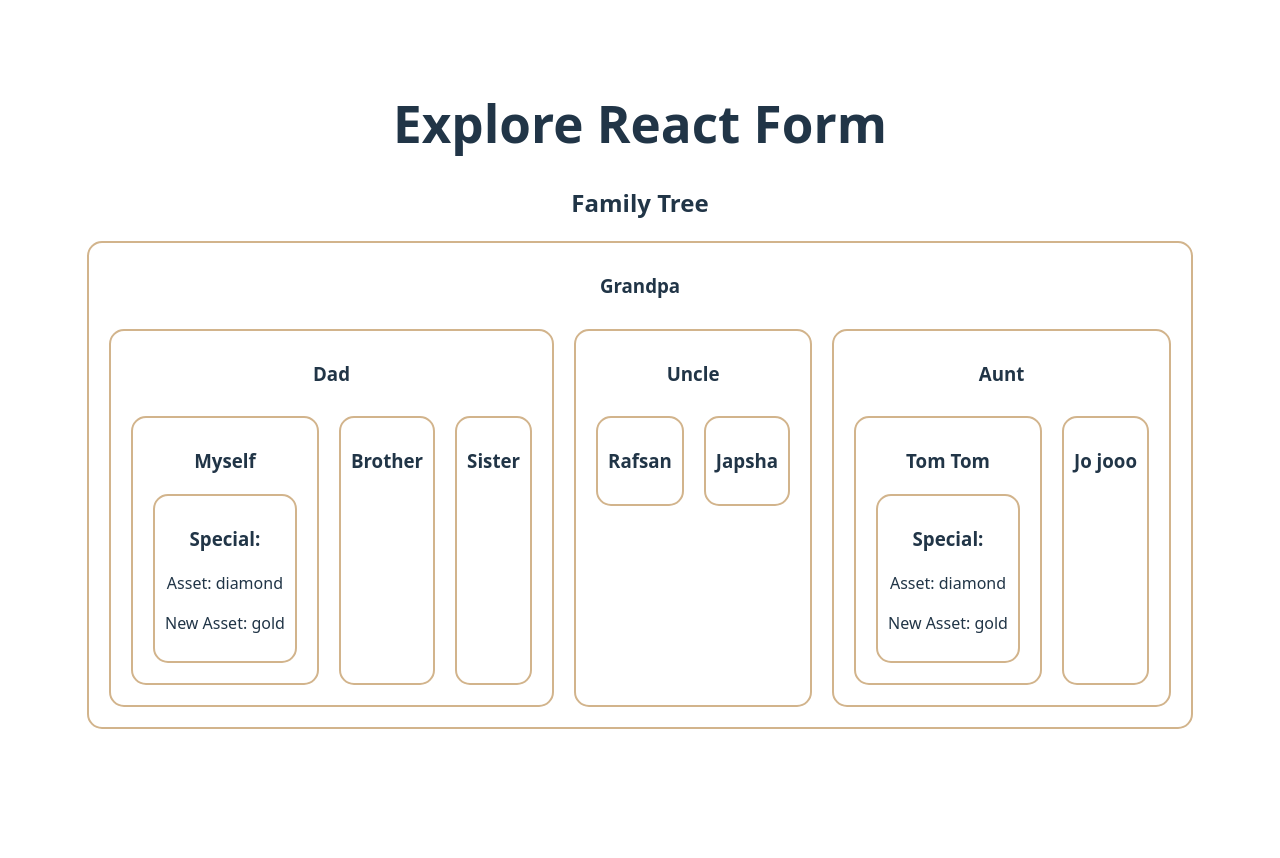
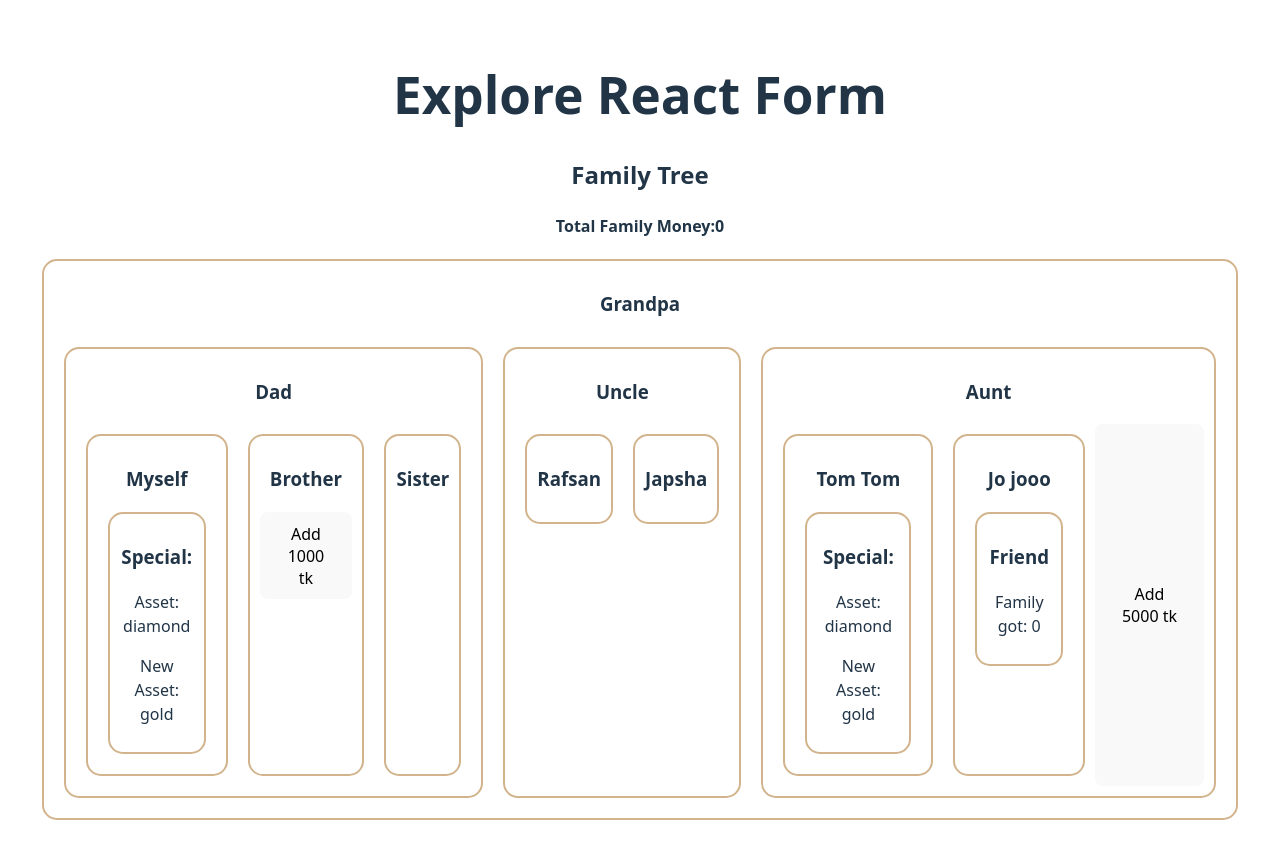
Before and after one commit to aysha3f/explore-react-form, a React (Vite) app: page / in a window 1280 px wide. Shown: the top 858 px of the page. Before the commit the page ends 800 px from the top, so only its background shows below. Built offline with nearby package versions, Linux system fonts and the light colour scheme.

Commit message:
Explore more context API and module summary

```diff
--- a/src/components/Brother.jsx
+++ b/src/components/Brother.jsx
@@ -1,10 +1,15 @@
 
-import React from 'react';
+import React, { use } from 'react';
+import { MoneyContext } from './FamilyTree/FamilyTree';
 
 const Brother = () => {
+
+ const [money, setMoney] = use(MoneyContext);
+
     return (
         <div>
             <h3>Brother</h3>
+            <button onClick={()=> setMoney(money + 1000)}>Add 1000 tk</button>
         </div>
     );
 };
--- a/src/components/FamilyTree/Aunt.jsx
+++ b/src/components/FamilyTree/Aunt.jsx
@@ -1,13 +1,20 @@
-import React from 'react';
+import React, { use } from 'react';
 import Cousins from './Cousins';
+import { MoneyContext } from './FamilyTree';
 
 const Aunt = ({asset}) => {
+
+   const [money, setMoney] = use(MoneyContext);
+   const handleAddMoney = () =>{
+    setMoney(money + 5000);
+   }
     return (
         <div>
             <h3>Aunt</h3>
             <section className='flex'>
              <Cousins asset={asset} name='Tom Tom'></Cousins>
               <Cousins name='Jo jooo'></Cousins>
+              <button onClick={handleAddMoney}>Add 5000 tk</button>
             </section>
         </div>
     );
--- a/src/components/FamilyTree/Cousins.jsx
+++ b/src/components/FamilyTree/Cousins.jsx
@@ -1,5 +1,6 @@
 import React from 'react';
 import Special from './Special';
+import Friend from '../Friend';
 
 const Cousins = ({name, asset}) => {
     return (
@@ -8,6 +9,9 @@
             {
                 name === "Tom Tom" && <Special asset={asset}></Special>
             }
+            {
+                name === 'Jo jooo'&& <Friend></Friend>
+            }
         </div>
     );
 };
--- a/src/components/FamilyTree/FamilyTree.jsx
+++ b/src/components/FamilyTree/FamilyTree.jsx
@@ -1,10 +1,11 @@
-import React, { createContext } from 'react';
+import React, { createContext, useState } from 'react';
 import Grandpa from '../Grandpa';
 import './FamilyTree.css'
 
  export const AssetContext = createContext('');
-
+ export const MoneyContext = createContext(0);
 const FamilyTree = () => {
+const [money, setMoney] = useState(0);
 
 const asset = 'diamond';
 const newAsset = 'gold';
@@ -12,11 +13,19 @@
     return (
         <div className='family-tree'>
             <h2>Family Tree</h2>
-          <AssetContext.Provider value={newAsset}>
+            <h4>Total Family Money:{money}</h4>
+      <MoneyContext value={[money, setMoney]}>
+            <AssetContext.Provider value={newAsset}>
               <Grandpa asset={asset}></Grandpa>
           </AssetContext.Provider>
+      </MoneyContext>
         </div>
     );
 };
 
 export default FamilyTree;
+
+/**
+ * 1. create a context using createContext with a default value
+ * make sure you export the context to be used in other files
+ */
--- /dev/null
+++ b/src/components/Friend.jsx
@@ -0,0 +1,16 @@
+import React, { use } from 'react';
+import { MoneyContext } from './FamilyTree/FamilyTree';
+
+const Friend = () => {
+
+const [money, setMoney] = use(MoneyContext);
+
+    return (
+        <div>
+            <h3>Friend</h3>
+            <p>Family got: {money}</p>
+        </div>
+    );
+};
+
+export default Friend;
```
